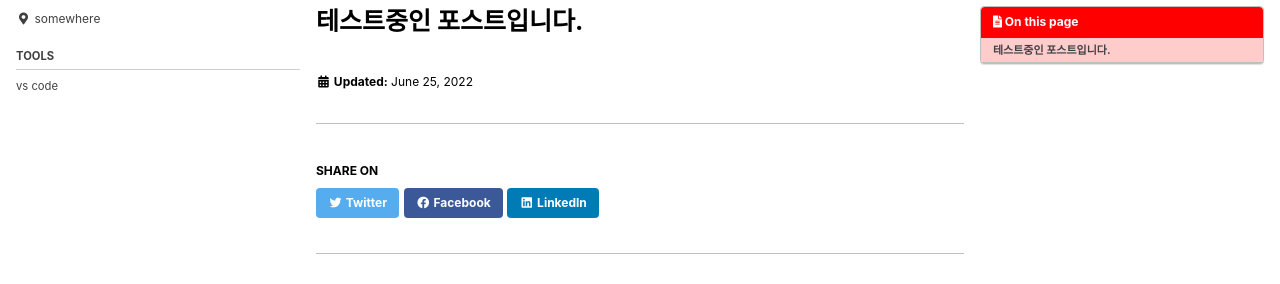
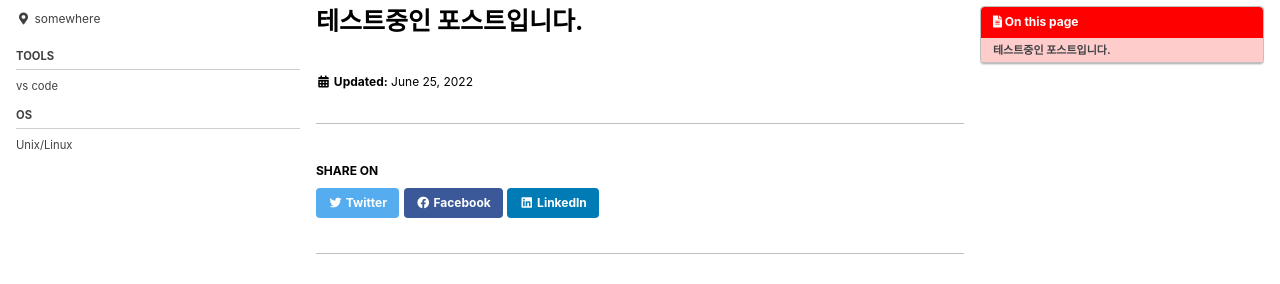
Before and after one commit to jy00017/jy00017.github.io, a Jekyll site: the page built from _posts/Tools/vs-code/2022-06-25-test_post.md, in a window 1280 px wide. Shown: the part 140-424 px from the top of the page. Built offline with Jekyll 4.4.1, drawn with Linux system fonts in a browser that asks for light colours; cached includes are drawn as plain includes.

Commit message:
style: 사이드 메뉴 추가(OS/Unix-Linux)

```diff
--- a/_data/navigation.yml
+++ b/_data/navigation.yml
@@ -19,3 +19,8 @@ main-sidebar:
     children:
     - title: "vs code"
     - url: "/Tools/vs-code"
+  - title: "OS"
+    url: "/OS/"
+    children:
+    - title: "Unix/Linux"
+    - url: "/OS/Unix-Linux"
```
